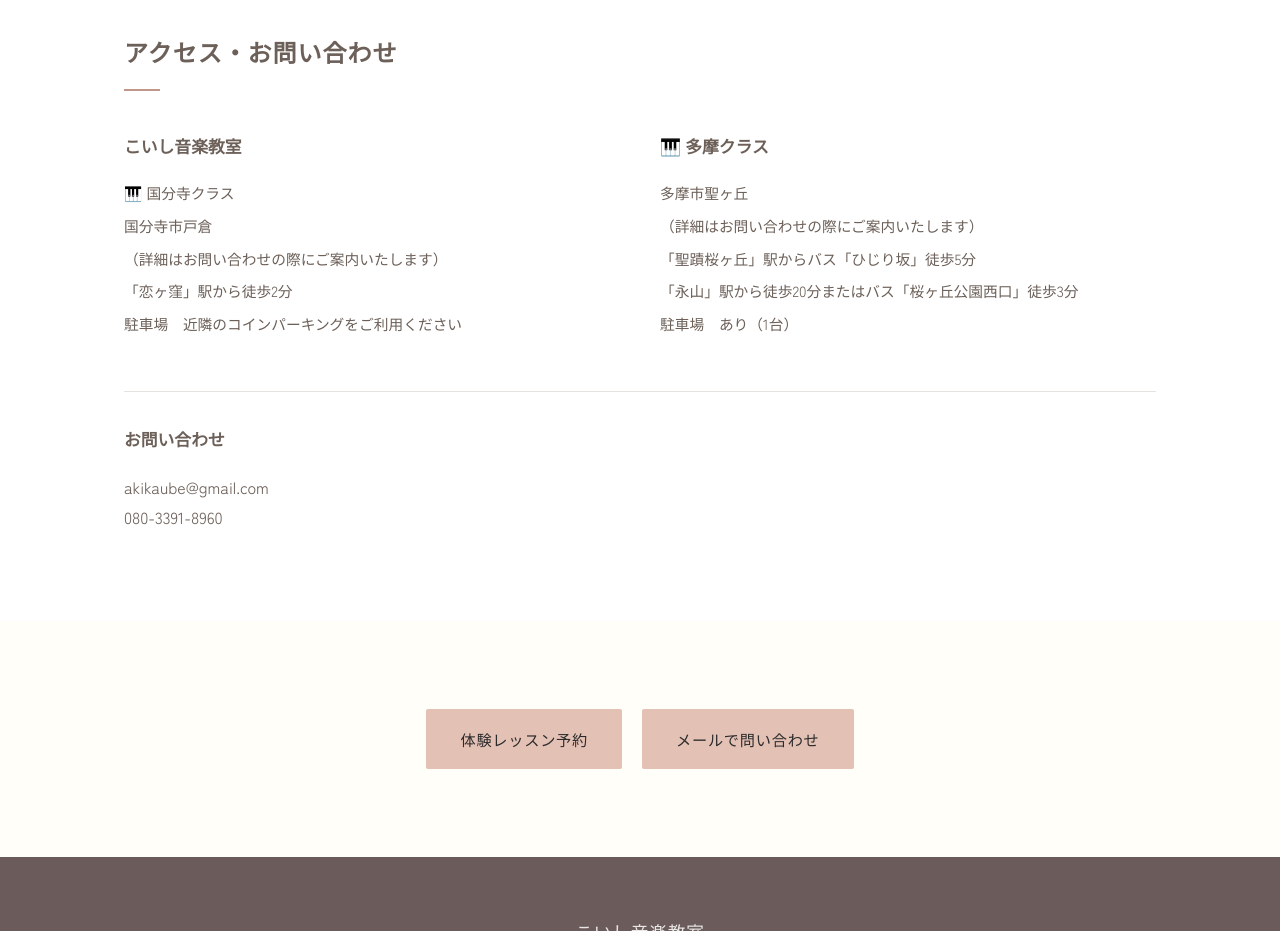
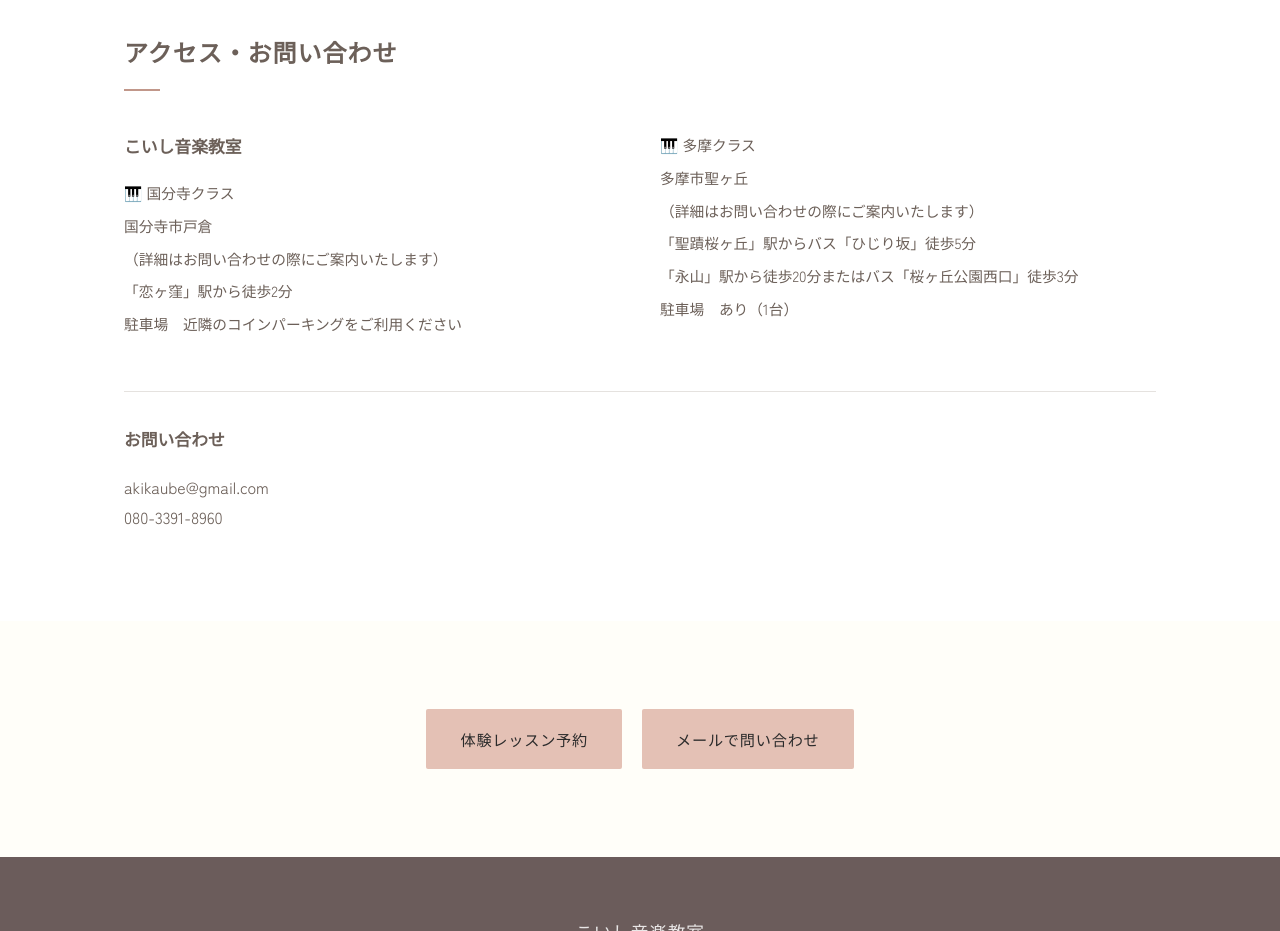
Before and after one commit to jirokoji/piano-school, a plain HTML site: page index.html in a window 1280 px wide. Shown: the part 6700-7631 px from the top of the page. Drawn offline with Linux system fonts and the light colour scheme.

Commit message:
Update index.html
クラス名フォントサイズ修正

```diff
--- a/index.html
+++ b/index.html
@@ -713,7 +713,7 @@
         <p>駐車場　近隣のコインパーキングをご利用ください</p>
       </div>
       <div class="access-card">
-        <h3>🎹 多摩クラス</h3>
+        <p>🎹 多摩クラス</p>
         <p>多摩市聖ヶ丘</p>
         <p>（詳細はお問い合わせの際にご案内いたします）</p>
         <p>「聖蹟桜ヶ丘」駅からバス「ひじり坂」徒歩5分</p>
```
